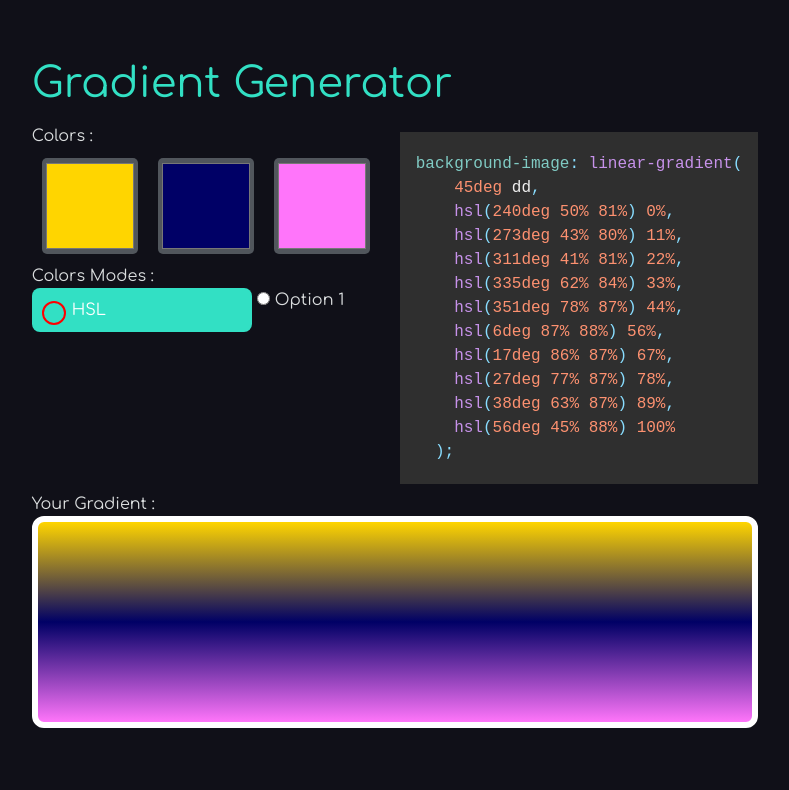
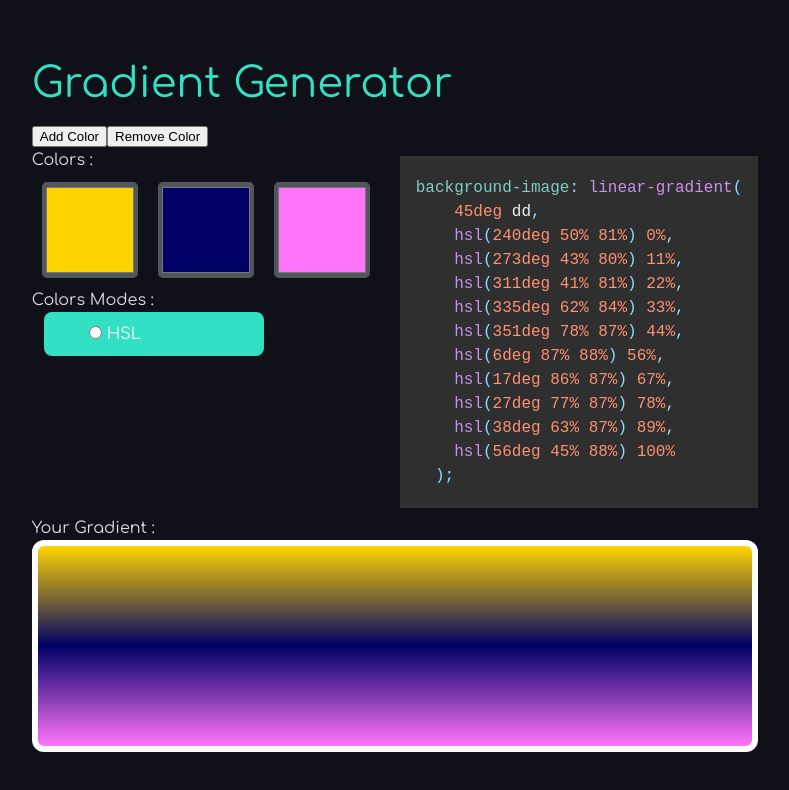
Before and after one commit to naveensinghp/Playground-Stuff, a Next.js app: page / in a window 1280 px wide. Shown: the top 790 px of the page, without its empty margins (245-1034 px from the left). Built offline with nearby package versions, Linux system fonts and the light colour scheme.

Commit message:
no message

```diff
--- a/src/components/GradientGen/GradientGen.js
+++ b/src/components/GradientGen/GradientGen.js
@@ -49,6 +49,8 @@ const GradientGen = () => {
   }
   return (
     <>
+      <button onClick={addColor}>Add Color</button>
+      <button onClick={removeColor}>Remove Color</button>
       <MainWrapper>
         <ColorModes>
           <h3>Colors :  </h3>
@@ -74,18 +76,22 @@ const GradientGen = () => {
           </form>
           <h3>Colors Modes :  </h3>
           <div style={{ display: 'flex', flexDirection: 'row' }}>
-            <RadioBtnWrapper>
+            {/* <RadioBtnWrapper>
               <CustomRadioLabel>
               <RadioButton
                 type='radio'
               />HSL
               <CustomRadioMark />
               </CustomRadioLabel>
-            </RadioBtnWrapper>
-
+            </RadioBtnWrapper> */}
+            <Spacer size={12} />
             <label>
-        <CustomRadioInput name="radioGroup" value="option1" />
-        Option 1
+          <RadioBtnWrapper>
+            <CustomRadioLabel>
+            <CustomRadioInput name="radioGroup" value="option1" />
+              HSL
+            </CustomRadioLabel>
+          </RadioBtnWrapper>
       </label>
 
            {/* <Radiobutton>ff</Radiobutton> */}
@@ -117,7 +123,6 @@ const AddNew = ({addColor}) => {
   const [isClicked,setClicked] = React.useState(false)
   function onClickInput(){
     setClicked(true)
-
   }
   return(
     <Wrapper>
@@ -148,7 +153,7 @@ const RemoveBtn = () => {
 
 
 
-function Test(){
+const Test = () => {
   const [isHovered, setIsHovered] = useState(false);
   const handleMouseEnter = () => {
     setIsHovered(true);
```
